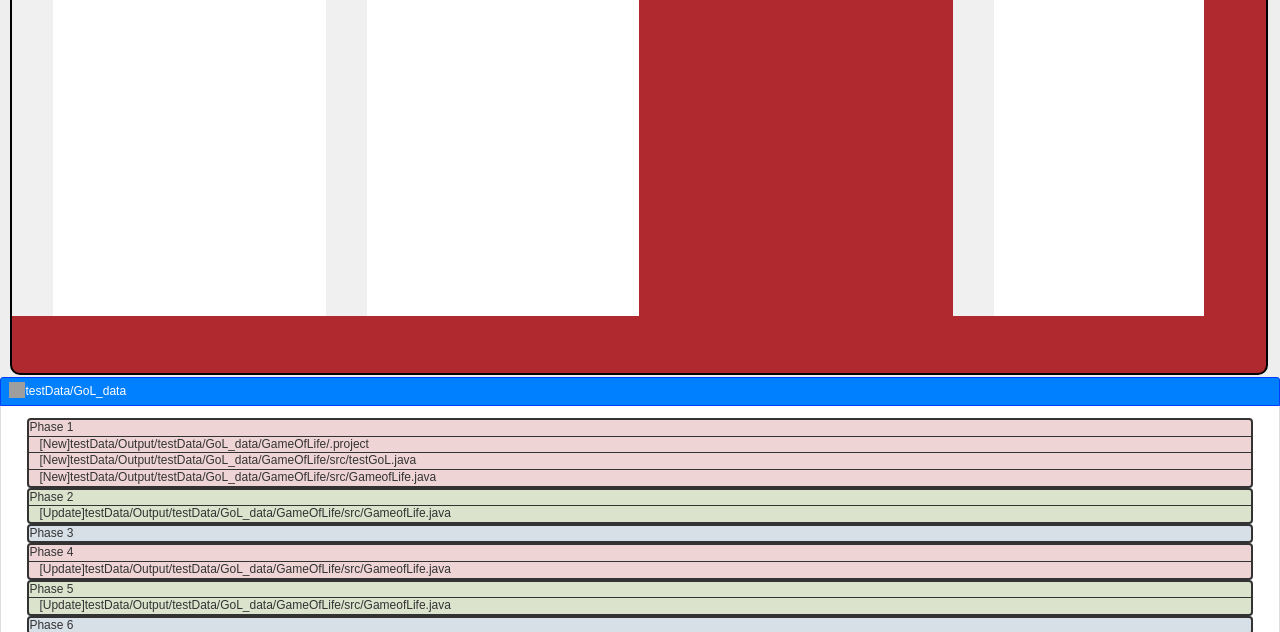
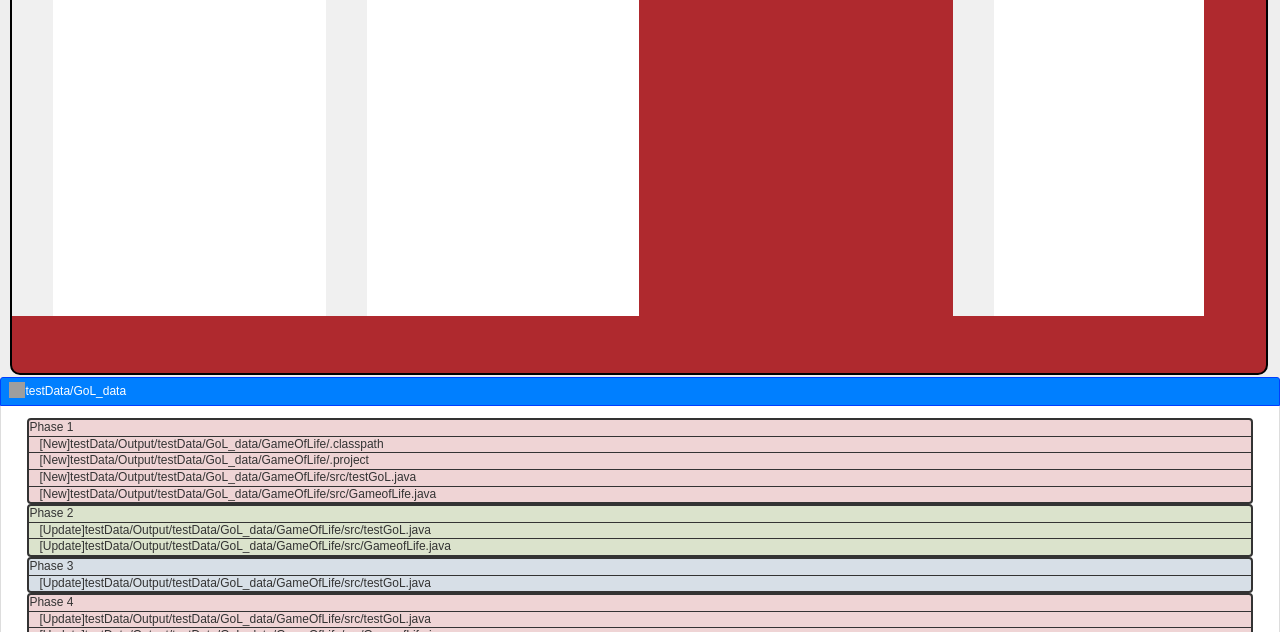
Before and after one commit to MichaelHilton/TranformationClassificationTool, a plain HTML site: page index.html in a window 1280 px wide. Shown: the part 165-797 px from the top of the page. Drawn offline with nearby package versions, Linux system fonts and the light colour scheme; grey boxes are pictures that could not be loaded.

Commit message:
fixed minor issue hiding some files

```diff
--- a/index.html
+++ b/index.html
@@ -132,7 +132,7 @@ var editorASTDiff = ace.edit("editorASTDiff");
           //get length currDoc[j].ChangedFiles.changedFiles.length
           var color = currDoc[j].CurrPhase.CycleType;
           var currPhaseDiv = $( "<div class='"+color+"''>Phase " +j+"</div>" );
-          for (k = 1; k < currDoc[j].ChangedFiles.changedFiles.length; k++) {
+          for (k = 0; k < currDoc[j].ChangedFiles.changedFiles.length; k++) {
             var status = "Update";
             if(currDoc[j].ChangedFiles.changedFiles[k].initialFileName == undefined)
               {status = "New";}
```
